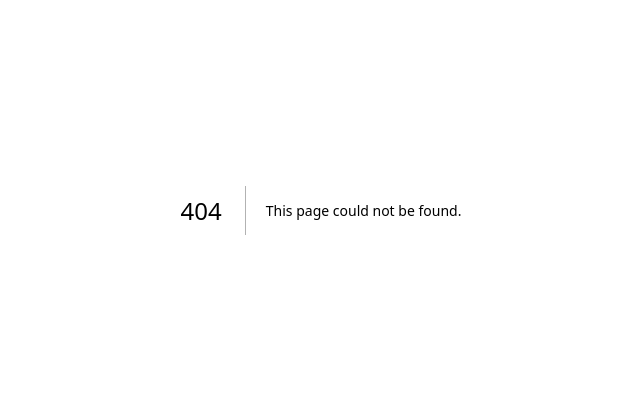
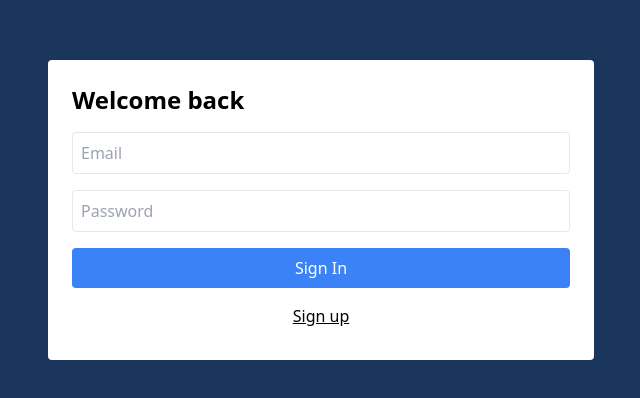
Before and after one commit to sergiovzambelli/app-progetti, a Next.js app: page /signin in a window 1280 px wide. Before the commit this address had no page. Shown: the part 190-588 px from the top of the page, without its empty margins (319-959 px from the left). Built offline with nearby package versions, Linux system fonts and the light colour scheme; no server answers.

Commit message:
Feature: auth added

```diff
--- /dev/null
+++ b/src/app/error.tsx
@@ -0,0 +1,28 @@
+'use client' // Error boundaries must be Client Components
+
+import { useEffect } from 'react'
+
+export default function Error({
+  error,
+  reset,
+}: {
+  error: Error & { digest?: string }
+  reset: () => void
+}) {
+  useEffect(() => {
+    console.error(error)
+  }, [error])
+
+  return (
+    <div className='bg-dark-blue'>
+      <h2>Something went wrong!</h2>
+      <button
+        onClick={
+          () => reset()
+        }
+      >
+        Try again
+      </button>
+    </div>
+  )
+}
--- a/src/app/layout.tsx
+++ b/src/app/layout.tsx
@@ -1,3 +1,4 @@
+import { AuthProvider } from "@/context/AuthContext";
 import "./globals.css";
 import { Poppins } from "next/font/google";
 
@@ -19,7 +20,9 @@ export default function RootLayout({
       <body
         className={`antialiased ${poppins.variable}`}
       >
-        {children}
+        <AuthProvider>
+          {children}
+        </AuthProvider>
       </body>
     </html>
   );
--- /dev/null
+++ b/src/app/loading.tsx
@@ -0,0 +1,8 @@
+export default function Loading() {
+  // Or a custom loading skeleton component
+  return (
+    <div className="flex items-center justify-center h-screen bg-dark-blue">
+      <p>Loading...</p>
+    </div>
+  );
+}
--- a/src/app/page.tsx
+++ b/src/app/page.tsx
@@ -4,6 +4,8 @@ import { useState, useEffect, useRef, useCallback } from "react";
 import Bubble from "../components/Bubble";
 import Panel from "@/components/Panel";
 import { supabase } from "@/utils/supabaseClient"; // Import the Supabase client
+import { useAuth } from "@/context/AuthContext";
+import { useRouter } from "next/navigation";
 
 interface Element {
   id: number;
@@ -42,6 +44,15 @@ export default function Home() {
   const [isPanelOpen, setIsPanelOpen] = useState(false); // State for panel visibility
   const [elements, setElements] = useState<Element[]>([]); // State for fetched elements
   const [loading, setLoading] = useState(true); // State for loading indicator
+
+  const { user } = useAuth();
+  const router = useRouter();
+
+  useEffect(() => {
+    if (!user) {
+      router.push('/signin'); // Redirect to sign-in page if the user is null
+    }
+  }, [user, router]);
 
   // Fetch data from Supabase
   const fetchData = useCallback(async () => {
--- /dev/null
+++ b/src/app/signin/page.tsx
@@ -0,0 +1,61 @@
+"use client";
+
+import { useState } from "react";
+import { useAuth } from "@/context/AuthContext";
+import { useRouter } from "next/navigation";
+import Link from "next/link";
+
+export default function SignIn() {
+  const [email, setEmail] = useState("");
+  const [password, setPassword] = useState("");
+  const [error, setError] = useState<string | null>(null);
+  const { signIn, isLoading } = useAuth();
+  const router = useRouter();
+
+  const handleSignIn = async () => {
+    try {
+      await signIn(email, password);
+      router.push("/");
+    } catch (error: any) {
+      setError(error.message);
+    }
+  };
+
+  return (
+    <div className="flex flex-col items-center justify-center min-h-screen bg-dark-blue p-4">
+      <div className="p-6 bg-white rounded">
+        <h1 className="text-2xl font-bold mb-4">Welcome back</h1>
+        {error && <p className="text-red-500 mb-4">{error}</p>}
+        <input
+          type="email"
+          placeholder="Email"
+          value={email}
+          onChange={(e) => setEmail(e.target.value)}
+          className="w-full p-2 mb-4 border rounded"
+        />
+        <input
+          type="password"
+          placeholder="Password"
+          value={password}
+          onChange={(e) => setPassword(e.target.value)}
+          className="w-full p-2 mb-4 border rounded"
+        />
+        <div className="flex flex-col gap-2 justify-centeritems-center">
+          <button
+            onClick={handleSignIn}
+            disabled={isLoading}
+            className="w-full p-2 bg-blue-500 text-white rounded hover:bg-blue-600 disabled:bg-gray-400"
+          >
+            {isLoading ? "Loading..." : "Sign In"}
+          </button>
+          <Link
+            href="/signup"
+            className="w-full text-center p-2 text-black underline rounded disabled:bg-gray-400"
+          >
+            Sign up
+          </Link>
+        </div>
+      </div>
+    </div>
+  );
+}
--- /dev/null
+++ b/src/app/signup/page.tsx
@@ -0,0 +1,62 @@
+"use client";
+
+import { useState } from "react";
+import { useAuth } from "@/context/AuthContext";
+import { useRouter } from "next/navigation";
+import Link from "next/link";
+
+export default function SignUp() {
+  const [email, setEmail] = useState("");
+  const [password, setPassword] = useState("");
+  const [error, setError] = useState<string | null>(null);
+  const { signUp, isLoading } = useAuth(); // Use isLoading from AuthContext
+  const router = useRouter();
+
+  const handleSignUp = async () => {
+    try {
+      await signUp(email, password); // Use the signUp method from useAuth
+      alert("Check your email for the confirmation link!");
+      router.push("/signin");
+    } catch (error: any) {
+      setError(error.message);
+    }
+  };
+
+  return (
+    <div className="flex flex-col items-center justify-center min-h-screen bg-dark-blue p-4">
+      <div className="p-6 bg-white rounded">
+        <h1 className="text-2xl font-bold mb-4">New user</h1>
+        {error && <p className="text-red-500 mb-4">{error}</p>}
+        <input
+          type="email"
+          placeholder="Email"
+          value={email}
+          onChange={(e) => setEmail(e.target.value)}
+          className="w-full p-2 mb-4 border rounded"
+        />
+        <input
+          type="password"
+          placeholder="Password"
+          value={password}
+          onChange={(e) => setPassword(e.target.value)}
+          className="w-full p-2 mb-4 border rounded"
+        />
+        <div className="flex flex-col gap-2 justify-centeritems-center">
+          <button
+            onClick={handleSignUp}
+            disabled={isLoading}
+            className="w-full p-2 bg-blue-500 text-white rounded hover:bg-blue-600 disabled:bg-gray-400"
+          >
+            {isLoading ? "Loading..." : "Sign Up"}
+          </button>
+          <Link
+            href="/signin"
+            className="w-full text-center p-2 text-black underline rounded disabled:bg-gray-400"
+          >
+            Sign in
+          </Link>
+        </div>
+      </div>
+    </div>
+  );
+}
--- a/src/components/Panel.tsx
+++ b/src/components/Panel.tsx
@@ -2,6 +2,7 @@
 
 import { useState } from "react";
 import { supabase } from "@/utils/supabaseClient"; // Import Supabase client
+import { useAuth } from "@/context/AuthContext";
 
 interface PanelProps {
   isOpen: boolean;
@@ -11,6 +12,7 @@ interface PanelProps {
 
 export default function Panel({ isOpen, onToggle, onElementCreated }: PanelProps) {
   const [name, setName] = useState(""); // State for the input field
+  const { signOut } = useAuth(); // Use the signOut method from useAuth
 
   // Handle input change
   const handleInputChange = (e: React.ChangeEvent<HTMLInputElement>) => {
@@ -46,6 +48,16 @@ export default function Panel({ isOpen, onToggle, onElementCreated }: PanelProps
       console.error("Error creating new element:", error);
     }
   };
+
+  const handleSignOut = async () => {
+    try {
+      await signOut(); // Call the signOut method from useAuth
+      alert("You have been signed out."); // Optional: Show a confirmation message
+    } catch (error) {
+      console.error("Error signing out:", error);
+    }
+  };
+
 
   return (
     <div
@@ -84,6 +96,12 @@ export default function Panel({ isOpen, onToggle, onElementCreated }: PanelProps
             Create Project
           </button>
         </form>
+        <button
+          onClick={handleSignOut}
+          className="w-full mt-4 bg-red-500 text-white py-2 px-4 rounded-md hover:bg-red-600 focus:outline-none focus:ring-2 focus:ring-red-500 focus:ring-offset-2"
+        >
+          Sign Out
+        </button>
       </div>
     </div>
   );
--- /dev/null
+++ b/src/context/AuthContext.tsx
@@ -0,0 +1,75 @@
+"use client";
+
+import { createContext, useContext, useEffect, useState, ReactNode } from 'react';
+import { useRouter } from 'next/navigation';
+import { supabase } from '@/utils/supabaseClient';
+
+// Define the shape of the context
+type AuthContextType = {
+  user: any;
+  signIn: (email: string, password: string) => Promise<void>;
+  signUp: (email: string, password: string) => Promise<void>;
+  signOut: () => Promise<void>;
+  isLoading: boolean;
+};
+
+// Create the context
+const AuthContext = createContext<AuthContextType | undefined>(undefined);
+
+// Create a provider component
+export const AuthProvider = ({ children }: { children: ReactNode }) => {
+  const [user, setUser] = useState<any>(null);
+  const [isLoading, setIsLoading] = useState(true);
+  const router = useRouter();
+
+  // Check the user's session on initial load
+  useEffect(() => {
+    const fetchSession = async () => {
+      const { data: { user } } = await supabase.auth.getUser();
+      setUser(user);
+      setIsLoading(false);
+    };
+
+    fetchSession();
+
+    // Listen for auth state changes (e.g., sign in, sign out)
+    const { data: { subscription } } = supabase.auth.onAuthStateChange((event, session) => {
+      setUser(session?.user ?? null);
+      if (event === 'SIGNED_IN') router.push('/');
+      if (event === 'SIGNED_OUT') router.push('/signin');
+    });
+
+    return () => subscription.unsubscribe();
+  }, [router]);
+
+  // Sign in with email and password
+  const signIn = async (email: string, password: string) => {
+    const { error } = await supabase.auth.signInWithPassword({ email, password });
+    if (error) throw error;
+  };
+
+  const signUp = async (email: string, password: string) => {
+    const { error } = await supabase.auth.signUp({ email, password });
+    if (error) throw error;
+  };
+
+  const signOut = async () => {
+    const { error } = await supabase.auth.signOut();
+    if (error) throw error;
+  };
+
+  return (
+    <AuthContext.Provider value={{ user, signIn, signUp, signOut, isLoading }}>
+      {children}
+    </AuthContext.Provider>
+  );
+};
+
+// Custom hook to use the AuthContext
+export const useAuth = () => {
+  const context = useContext(AuthContext);
+  if (context === undefined) {
+    throw new Error('useAuth must be used within an AuthProvider');
+  }
+  return context;
+};
```
